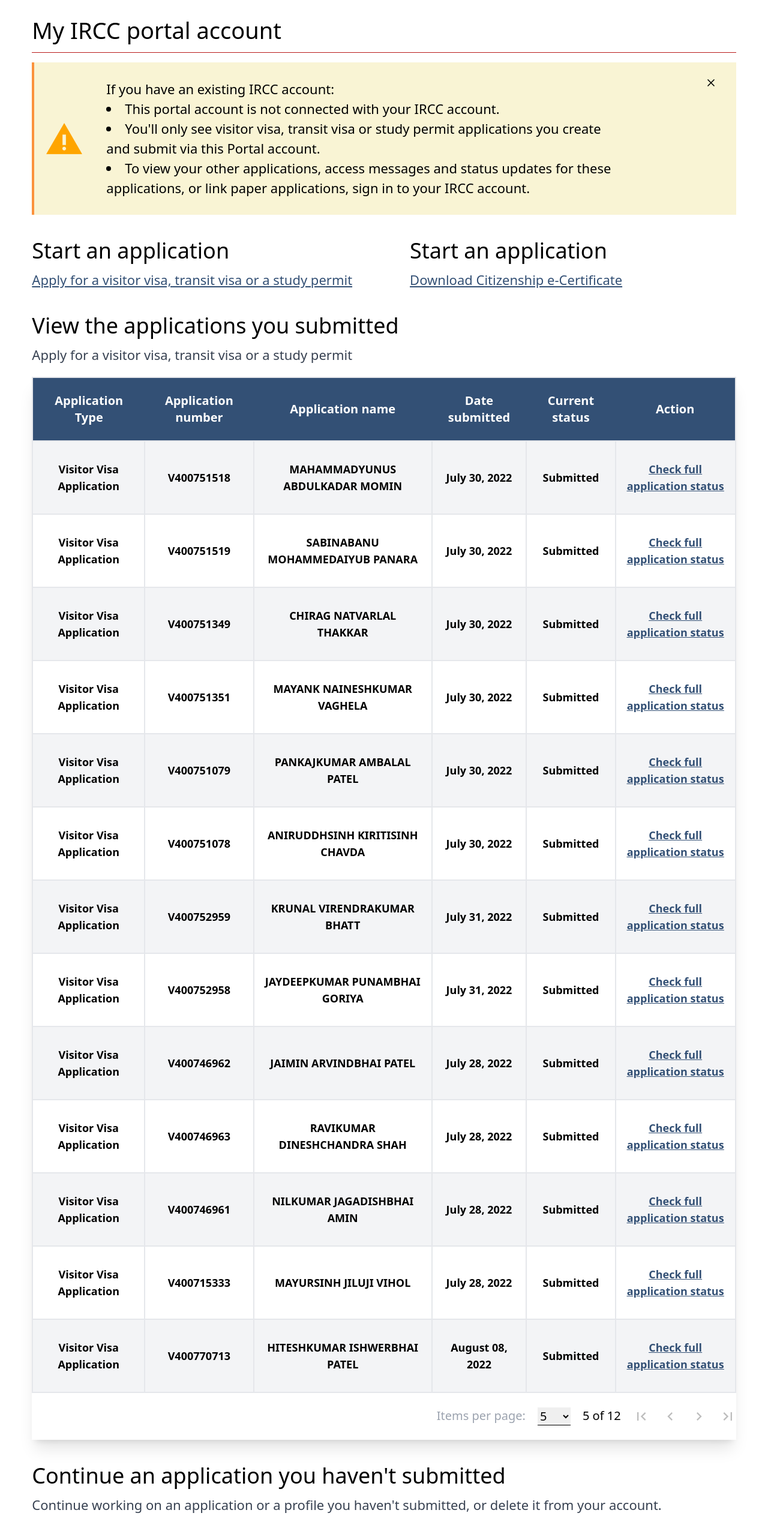
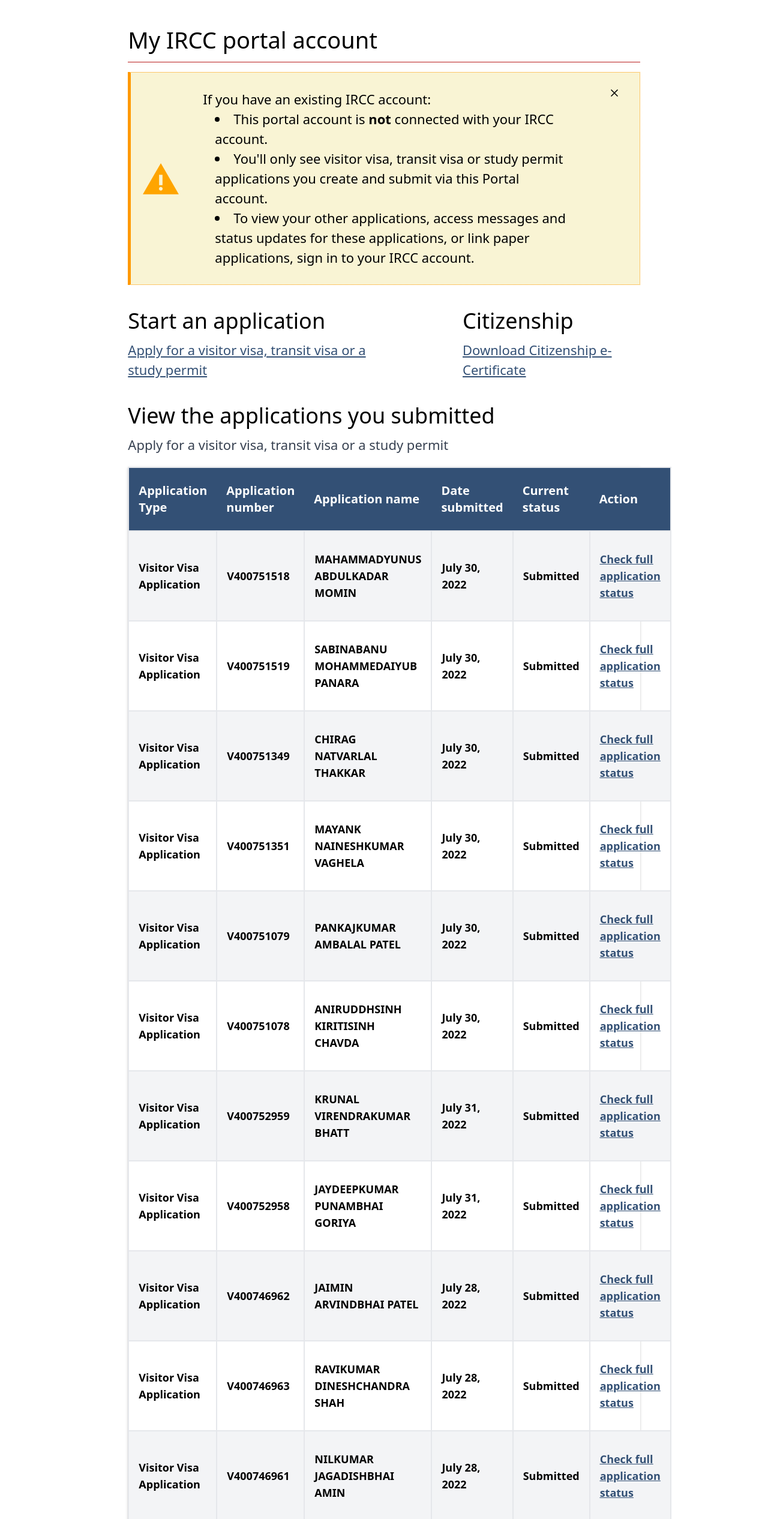
Before and after one commit to gwzconsultants/application-project, a React (Create React App) app: page /dashboard in a window 1280 px wide. Shown: the part 214-2746 px from the top of the page at 60% size. Built offline with nearby package versions, Linux system fonts and the light colour scheme.

Commit message:
dashboard-ui-improv

```diff
--- a/src/App.css
+++ b/src/App.css
@@ -40,10 +40,29 @@
 	line-height: 1.45em;
 }
 
-.terms-ul {
+.ul-padding {
 	padding-inline-start: 40px;
+}
+
+.li-padding {
+	padding-inline-start: 20px;
 }
 
 .terms-button {
 	font-family: Lato, "sans-serif" "Noto Sans" !important;
 }
+
+.orange-box {
+    border-style: dotted dotted dotted solid !important;
+	border-color: #f90;
+	border-width: thin thin thin thick;
+}
+
+.table-text {
+	font-size: 22px;
+	font-weight: 600;
+}
+
+.shadower {
+	box-shadow: 0 3px 1px -2px rgb(0 0 0 / 20%), 0 2px 2px 0 rgb(0 0 0 / 14%), 0 1px 5px 0 rgb(0 0 0 / 12%);
+}
--- a/src/components/Dashboard.js
+++ b/src/components/Dashboard.js
@@ -15,7 +15,7 @@
   const [isWarning, setIsWarning] = useState(true);
   return (
     <div className="h-full">
-      <div className="w-11/12 mx-auto py-5">
+      <div className="w-8/12 mx-auto py-5">
         {/* Navlinks */}
         <div className="flex flex-nowrap gap-2 text-lg">
           <Link to="/" className="underline">
@@ -25,7 +25,7 @@
           <Link to="/signin">Your account</Link>
         </div>
         {/* User Actions Container */}
-        <div className="flex justify-end items-center gap-2">
+        <div className="flex justify-end items-center gap-2 pt-4">
           <p className="text-lg mr-2">Signed in as KARAN SINGH</p>
           <button className="transition duration-300 px-4 py-3 rounded-lg font-medium text-[#335075] bg-gray-100 border-2 border-white hover:border-[#335075]">
             Account home
@@ -46,7 +46,7 @@
         </div>
         {/* Warning Container */}
         {isWarning && (
-          <div className="transition-all relative my-4 py-7 px-5 flex items-center bg-[#f9f4d4] border-l-4 border-l-orange-400">
+          <div className="transition-all relative my-4 py-7 px-5 flex items-center bg-[#f9f4d4] orange-box">
             <img
               src={closeButton}
               alt="close"
@@ -58,23 +58,24 @@
             </div>
             <div className="text-[22px] text-left w-3/4">
               <p>If you have an existing IRCC account:</p>
-              <li>
-                This portal account is not connected with your IRCC account.
+              <li className="li-padding">
+                This portal account is <strong>not</strong> connected with your IRCC account.
               </li>
-              <li>
+              <li className="li-padding">
                 You'll only see visitor visa, transit visa or study permit
                 applications you create and submit via this Portal account.
               </li>
-              <li>
+              <li className="li-padding">
                 To view your other applications, access messages and status
                 updates for these applications, or link paper applications, sign
                 in to your IRCC account.
               </li>
+
             </div>
           </div>
         )}
         {/* Start application and citizenship */}
-        <div className="flex gap-24 mt-10 text-left">
+        <div className="flex gap-28 mt-10 text-left">
           <div className="flex flex-col gap-3">
             <p className="text-4xl font-medium">Start an application</p>
             <Link to="#" className="underline text-[22px] text-[#335075]">
@@ -82,7 +83,7 @@
             </Link>
           </div>
           <div className="flex flex-col gap-3">
-            <p className="text-4xl font-medium">Start an application</p>
+            <p className="text-4xl font-medium">Citizenship</p>
             <Link to="#" className="underline text-[22px] text-[#335075]">
               Download Citizenship e-Certificate
             </Link>
@@ -98,7 +99,7 @@
               Apply for a visitor visa, transit visa or a study permit
             </p>
           </div>
-          <div className="shadow-xl flex flex-col mt-5 text-left">
+          <div className="shadower flex flex-col mt-5 text-left">
             {/* <div className="flex gap-10 justify-between  text-2xl text-white font-medium items-center py-6 px-4 bg-[#335075]">
               <p>Application type</p>
               <p>Application number</p>
@@ -114,14 +115,14 @@
             <div className="flex gap-5 justify-end py-6 text-xl  font-light">
               <p className="text-gray-400">Items per page:</p>
               <select className="border-b border-b-black">
-                <option defaultValue value="5">
-                  5
+                <option defaultValue value="15">
+                  15
                 </option>
-                <option value="10">10</option>
-                <option value="25">25</option>
+                <option value="15">15</option>
+                <option value="30">30</option>
                 <option value="100">100</option>
               </select>
-              <p>5 of 12</p>
+              <p>12 of 12</p>
               <img src={first} alt="first" />
               <img src={previous} alt="previous" />
               <img src={next} alt="next" />
@@ -140,8 +141,8 @@
               submitted, or delete it from your account.
             </p>
           </div>
-          <div className="shadow-xl flex flex-col mt-5 text-left">
-            {/* <div className="flex gap-10 justify-between text-2xl text-white font-medium items-center py-6 px-4 bg-[#335075]">
+          <div className="shadower flex flex-col mt-5 text-left">
+            <div className="flex gap-10 justify-between text-white font-medium items-center py-6 px-6 bg-[#335075] table-text">
               <p>Application type</p>
               <p>Date created</p>
               <p>Days left to submit</p>
@@ -150,16 +151,15 @@
             </div>
             <div className="flex justify-center bg-gray-100 py-6 text-2xl">
               <p>No data available in table</p>
-            </div> */}
-            <TableEmpty />
+            </div>
             <div className="flex gap-5 justify-end py-6 text-xl  font-light">
               <p className="text-gray-400">Items per page:</p>
               <select className="border-b border-b-black">
-                <option defaultValue value="5">
-                  5
+                <option defaultValue value="15">
+                  15
                 </option>
-                <option value="10">10</option>
-                <option value="25">25</option>
+                <option value="15">15</option>
+                <option value="30">30</option>
                 <option value="100">100</option>
               </select>
               <p>0 of 0</p>
@@ -184,7 +184,7 @@
           <p className="text-lg">Date modified: 2022-06-14</p>
         </div>
         {/* Report a Problem Container */}
-        <div className="flex justify-center items-center flex-nowrap box-border mt-10 bg-[#eaebed] w-1/5 rounded-lg border-4 hover:border-[#284162] transition-all shadow-lg">
+        <div className="flex justify-center items-center flex-nowrap box-border mt-10 bg-[#eaebed] w-1/4 rounded-lg border-4 hover:border-[#284162] transition-all shadower">
           <Link to="#" className="text-base text-[#284162] p-2">
             Report a problem on this page
           </Link>
--- a/src/components/Table.js
+++ b/src/components/Table.js
@@ -6,7 +6,7 @@
   // const { data } = useFetch("https://jsonkeeper.com/b/O4YQ");
   return (
     <div>
-      <table className="text-center w-full table-auto border-collapse border-2 border-gray-200">
+      <table className="w-full table-auto border-collapse border-2 border-gray-200">
         <thead className="text-white text-xl bg-[#335075]">
           <tr>
             <th className="py-6 px-4">Application Type</th>
--- a/src/components/Terms.js
+++ b/src/components/Terms.js
@@ -20,7 +20,7 @@
             By accessing your account, you are agreeing to abide by the
             following Terms and Conditions of Use:
           </p>
-          <ul className="terms-ul">
+          <ul className="ul-padding">
           <li className="list-disc">
             You agree to keep your identification number(s) confidential and to
             not share it (them) with anyone. If you suspect that others have
@@ -90,7 +90,7 @@
           <p className="text-lg">Date modified: 2022-06-14</p>
         </div>
         {/* Report a Problem Container */}
-        <div className="flex justify-center items-center flex-nowrap box-border mt-8 bg-[#eaebed] w-1/4 rounded-lg border-4 hover:border-[#284162] transition-all shadow-lg">
+        <div className="flex justify-center items-center flex-nowrap box-border mt-8 bg-[#eaebed] w-1/4 rounded-lg border-4 hover:border-[#284162] transition-all shadower">
           <Link to="#" className="text-base text-[#284162] p-2">
             Report a problem on this page
           </Link>
```
